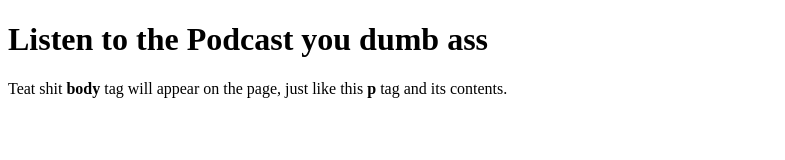
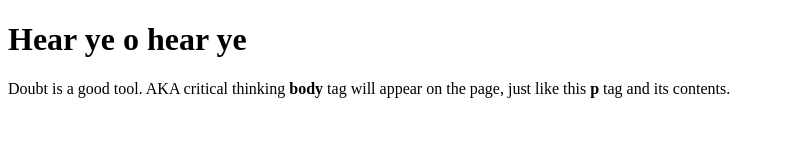
Before and after one commit to TowleT/pods, a plain HTML site: page index.html in a window 1280 px wide. Shown: the whole page, without its empty margins (0-785 px from the left). Drawn offline with Linux system fonts and the light colour scheme.

Commit message:
index.html

```diff
--- a/index.html
+++ b/index.html
@@ -1,10 +1,10 @@
 <!doctype html>
 <html>
   <head>
-    <title>Seeds of Doubt Podcasts</title>
+    <title>A Doubter's Podcast</title>
   </head>
-  <h1> Listen to the Podcast you dumb ass</h1>
+  <h1>Hear ye o hear ye</h1>
   <body>
-    <p>Teat shit <strong>body</strong> tag will appear on the page, just like this <strong>p</strong> tag and its contents.</p>
+    <p>Doubt is a good tool. AKA critical thinking <strong>body</strong> tag will appear on the page, just like this <strong>p</strong> tag and its contents.</p>
   </body>
 </html>
```
